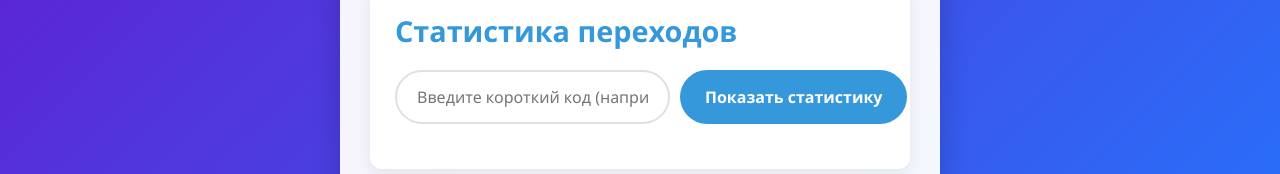
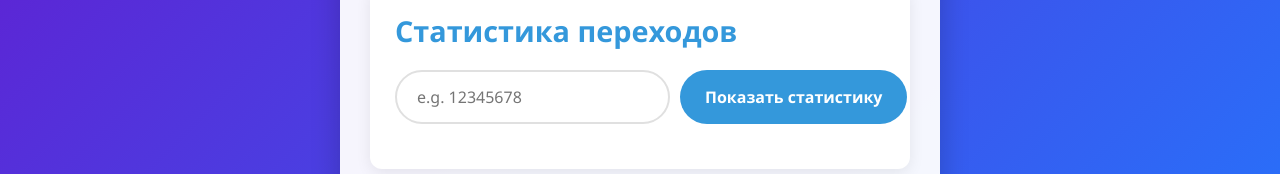
Before and after one commit to lim-bo/url_shortener, a plain HTML site: page app/index.html in a window 1280 px wide. Shown: the part 457-631 px from the top of the page. Drawn offline with Linux system fonts and the light colour scheme.

Commit message:
fix: placeholder fix in html

```diff
--- a/app/index.html
+++ b/app/index.html
@@ -25,7 +25,7 @@
         <div class="section">
             <h2>Статистика переходов</h2>
             <div class="input-group">
-                <input type="text" id="shortCode" placeholder="Введите короткий код (например: 12345678)">
+                <input type="text" id="shortCode" placeholder="e.g. 12345678">
                 <button id="statsBtn">Показать статистику</button>
             </div>
             <div id="statsResult" class="result"></div>
```
